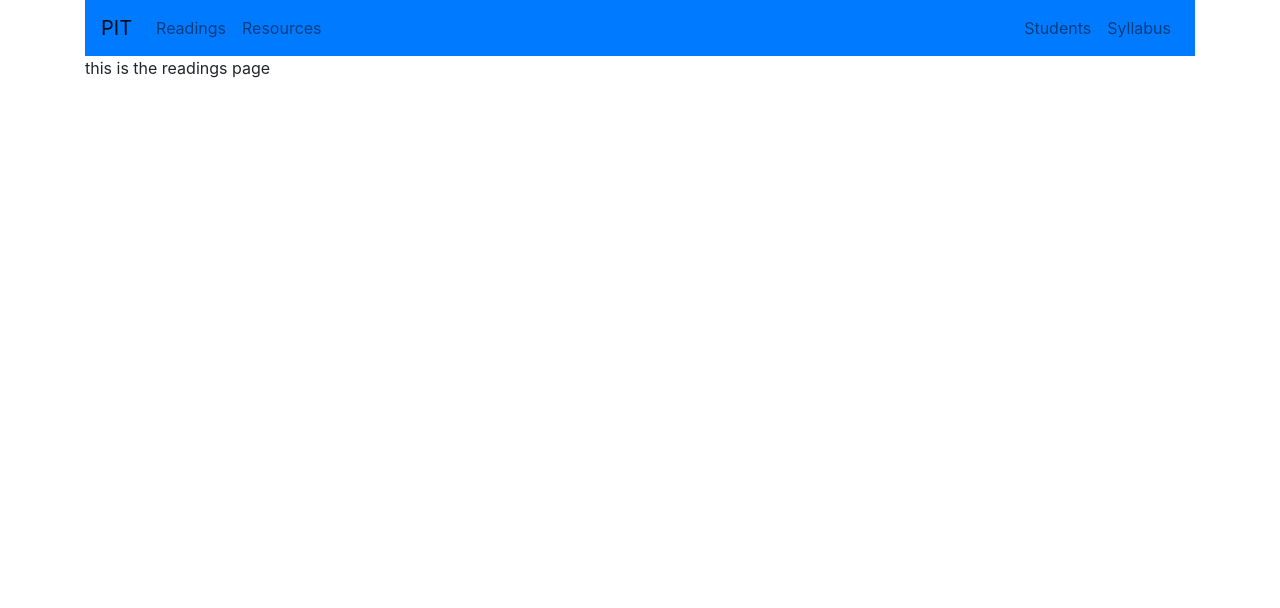
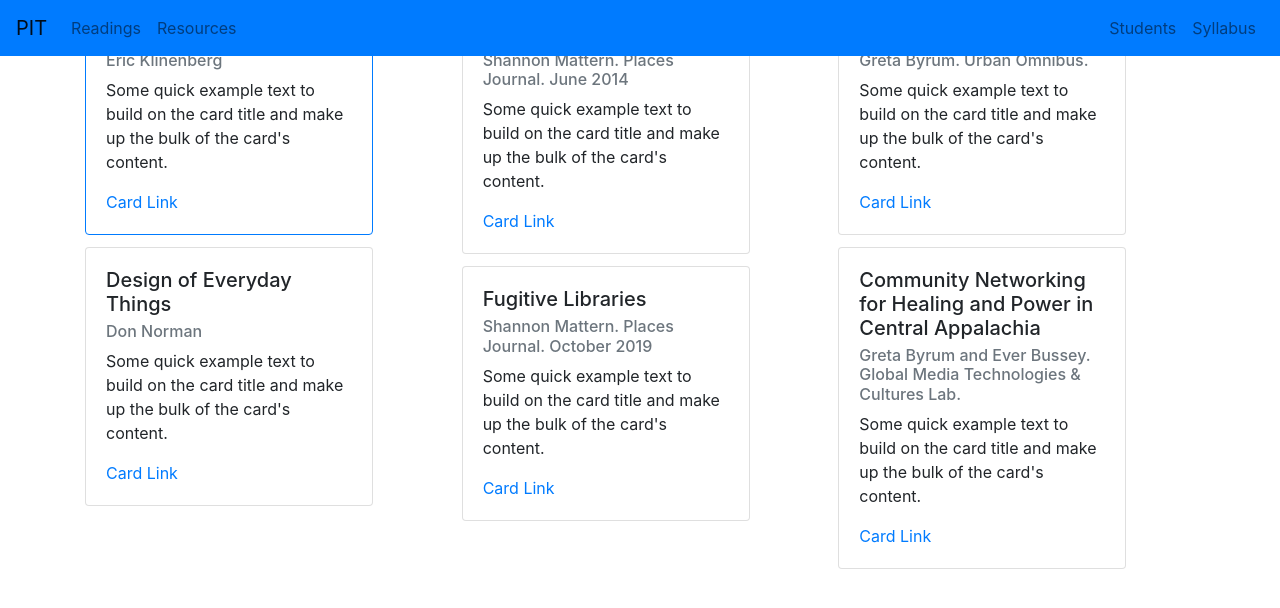
Before and after one commit to celestelayne/columbia-pit, a Gatsby site: page /readings in a window 1280 px wide. Built offline with nearby package versions, Linux system fonts and the light colour scheme; Gatsby itself is replaced by a stand-in of ours.

```diff
--- a/gatsby-config.js
+++ b/gatsby-config.js
@@ -1,8 +1,8 @@
 module.exports = {
   siteMetadata: {
-    title: `Gatsby Default Starter`,
-    description: `Kick off your next, great Gatsby project with this default starter. This barebones starter ships with the main Gatsby configuration files you might need.`,
-    author: `@gatsbyjs`,
+    title: `Columbia PIT`,
+    description: `Public Interest Technology Seminar.`,
+    author: `@celestelayne`,
   },
   pathPrefix: "/columbia-pit",
   plugins: [
@@ -28,6 +28,16 @@
         icon: `src/images/gatsby-icon.png`, // This path is relative to the root of the site.
       },
     },
+    {
+      resolve: `gatsby-plugin-google-fonts`,
+      options: {
+        fonts: [
+          `lato`,
+          `source sans pro\:300,400,400i,700`
+        ],
+        display: 'swap'
+      }
+    },
     // this (optional) plugin enables Progressive Web App + Offline functionality
     // To learn more, visit: https://gatsby.dev/offline
     // `gatsby-plugin-offline`,
--- a/package.json
+++ b/package.json
@@ -8,6 +8,7 @@
     "bootstrap": "^4.5.2",
     "gatsby": "^2.24.41",
     "gatsby-image": "^2.4.15",
+    "gatsby-plugin-google-fonts": "^1.0.1",
     "gatsby-plugin-manifest": "^2.4.22",
     "gatsby-plugin-offline": "^3.2.23",
     "gatsby-plugin-react-helmet": "^3.3.10",
--- a/src/components/layout.css
+++ b/src/components/layout.css
@@ -1,5 +1,5 @@
 html {
-  font-family: sans-serif;
+  font-family: 'Lato', sans-serif;
   -ms-text-size-adjust: 100%;
   -webkit-text-size-adjust: 100%;
 }
--- a/src/components/layout.js
+++ b/src/components/layout.js
@@ -10,7 +10,7 @@
 import { useStaticQuery, graphql } from "gatsby"
 
 import Header from "./header"
-import "./layout.css"
+// import "./layout.css"
 
 const Layout = ({ children }) => {
   const data = useStaticQuery(graphql`
@@ -30,10 +30,11 @@
         style={{
           margin: `0 auto`,
           maxWidth: 960,
-          padding: `0 1.0875rem 1.45rem`,
+          padding: `4rem 1.0875rem 0 1.45rem`,
         }}
       >
         <main>{children}</main>
+
         <footer>
           © {new Date().getFullYear()}, Built with
           {` `}
--- a/src/pages/readings.js
+++ b/src/pages/readings.js
@@ -1,12 +1,15 @@
 import React from "react"
 
-import { Container, Row, Col, Navbar, Nav, Jumbotron, Accordion, Card, Button } from 'react-bootstrap';
+import { Container, Row, Col, Navbar, Nav, CardColumns, Card } from 'react-bootstrap';
+
+import SEO from "../components/seo"
 
 const ReadingsPage = () => (
     <Container>
         <Row>
+        <SEO title="Readings" />
             <Col>
-        <Navbar expand="lg" variant="light" bg="primary">
+                <Navbar fixed="top" expand="lg" variant="light" bg="primary">
                     <Navbar.Brand href="/">PIT</Navbar.Brand>
                     <Navbar.Toggle aria-controls="responsive-navbar-nav" />
                     <Navbar.Collapse id="responsive-navbar-nav">
@@ -22,7 +25,81 @@
                     </Nav>
                     </Navbar.Collapse>
                 </Navbar>
-        <p>this is the readings page</p>
+
+                <CardColumns>
+                    <Card border="primary" style={{ width: '18rem' }}>
+                    <Card.Body>
+                        <Card.Title>Palaces for the People</Card.Title>
+                        <Card.Subtitle className="mb-2 text-muted">Eric Klinenberg</Card.Subtitle>
+                        <Card.Text>
+                        Some quick example text to build on the card title and make up the bulk of
+                        the card's content.
+                        </Card.Text>
+                        <Card.Link href="#">Card Link</Card.Link>
+                    </Card.Body>
+                    </Card>
+
+                    <Card style={{ width: '18rem' }}>
+                    <Card.Body>
+                        <Card.Title>Design of Everyday Things</Card.Title>
+                        <Card.Subtitle className="mb-2 text-muted">Don Norman</Card.Subtitle>
+                        <Card.Text>
+                        Some quick example text to build on the card title and make up the bulk of
+                        the card's content.
+                        </Card.Text>
+                        <Card.Link href="#">Card Link</Card.Link>
+                    </Card.Body>
+                    </Card>
+
+                    <Card style={{ width: '18rem' }}>
+                    <Card.Body>
+                        <Card.Title>Library as Infrastructure</Card.Title>
+                        <Card.Subtitle className="mb-2 text-muted">Shannon Mattern. Places Journal. June 2014</Card.Subtitle>
+                        <Card.Text>
+                        Some quick example text to build on the card title and make up the bulk of
+                        the card's content.
+                        </Card.Text>
+                        <Card.Link href="#">Card Link</Card.Link>
+                    </Card.Body>
+                    </Card>
+
+                    <Card style={{ width: '18rem' }}>
+                    <Card.Body>
+                        <Card.Title>Fugitive Libraries</Card.Title>
+                        <Card.Subtitle className="mb-2 text-muted">Shannon Mattern. Places Journal. October 2019</Card.Subtitle>
+                        <Card.Text>
+                        Some quick example text to build on the card title and make up the bulk of
+                        the card's content.
+                        </Card.Text>
+                        <Card.Link href="#">Card Link</Card.Link>
+                    </Card.Body>
+                    </Card>
+
+                    <Card style={{ width: '18rem' }}>
+                    <Card.Body>
+                        <Card.Title>Building the People’s Wifi</Card.Title>
+                        <Card.Subtitle className="mb-2 text-muted">Greta Byrum. Urban Omnibus.</Card.Subtitle>
+                        <Card.Text>
+                        Some quick example text to build on the card title and make up the bulk of
+                        the card's content.
+                        </Card.Text>
+                        <Card.Link href="#">Card Link</Card.Link>
+                    </Card.Body>
+                    </Card>
+
+                    <Card style={{ width: '18rem' }}>
+                    <Card.Body>
+                        <Card.Title>Community Networking for Healing and Power in Central Appalachia</Card.Title>
+                        <Card.Subtitle className="mb-2 text-muted">Greta Byrum and Ever Bussey. Global Media Technologies &amp; Cultures Lab.</Card.Subtitle>
+                        <Card.Text>
+                        Some quick example text to build on the card title and make up the bulk of
+                        the card's content.
+                        </Card.Text>
+                        <Card.Link href="#">Card Link</Card.Link>
+                    </Card.Body>
+                    </Card>
+                </CardColumns>
+
             </Col>
         </Row>
 
```
Also changed, not shown: src/components/header.js (+18 -26 lines), src/pages/index.js (+9 -15 lines), 1 other file. Lines whose indentation alone changed are shown as unchanged.
